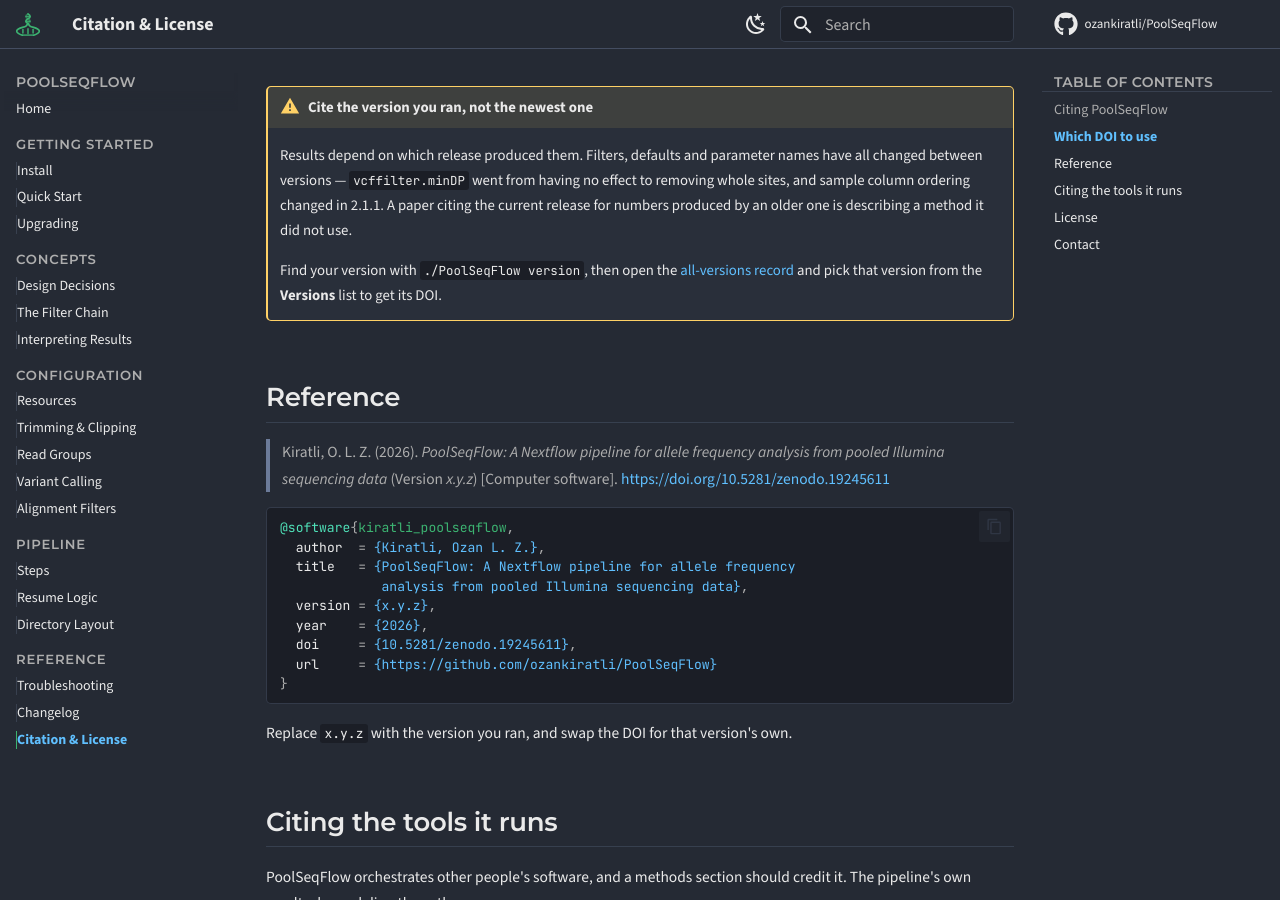
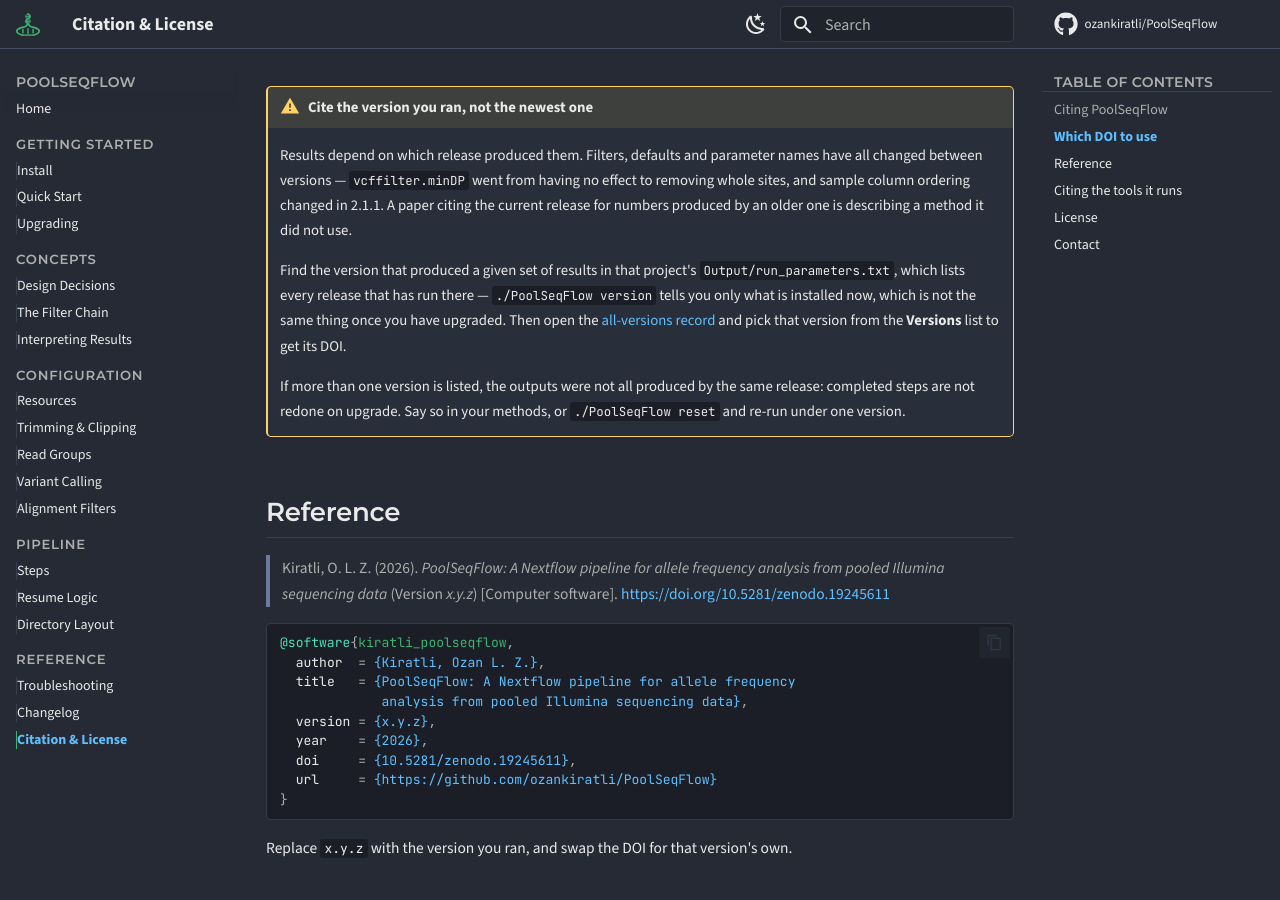
Before and after one commit to ozankiratli/PoolSeqFlow, an MkDocs documentation site: the page built from docs/reference/citation.md, in a window 1280 px wide and 900 px high, scrolled down 730 px. Built offline with MkDocs 1.6.1 and Material for MkDocs 9.7.7, drawn with Linux system fonts in a browser that asks for light colours; comment, search, counter and statistics services are not loaded.

```diff
--- a/docs/reference/citation.md
+++ b/docs/reference/citation.md
@@ -23,7 +23,9 @@ Zenodo issues **two kinds of DOI**, and the difference matters.
 
     Results depend on which release produced them. Filters, defaults and parameter names have all changed between versions — `vcffilter.minDP` went from having no effect to removing whole sites, and sample column ordering changed in 2.1.1. A paper citing the current release for numbers produced by an older one is describing a method it did not use.
 
-    Find your version with `./PoolSeqFlow version`, then open the [all-versions record](https://doi.org/10.5281/zenodo.19245611) and pick that version from the **Versions** list to get its DOI.
+    Find the version that produced a given set of results in that project's `Output/run_parameters.txt`, which lists every release that has run there — `./PoolSeqFlow version` tells you only what is installed now, which is not the same thing once you have upgraded. Then open the [all-versions record](https://doi.org/10.5281/zenodo.19245611) and pick that version from the **Versions** list to get its DOI.
+
+    If more than one version is listed, the outputs were not all produced by the same release: completed steps are not redone on upgrade. Say so in your methods, or `./PoolSeqFlow reset` and re-run under one version.
 
 ## Reference
 
```
Also changed, not shown: docs/concepts/design-decisions.md (+1 -0 lines), docs/pipeline/directories.md (+1 -0 lines), docs/pipeline/steps.md (+1 -0 lines), 5 other files.
